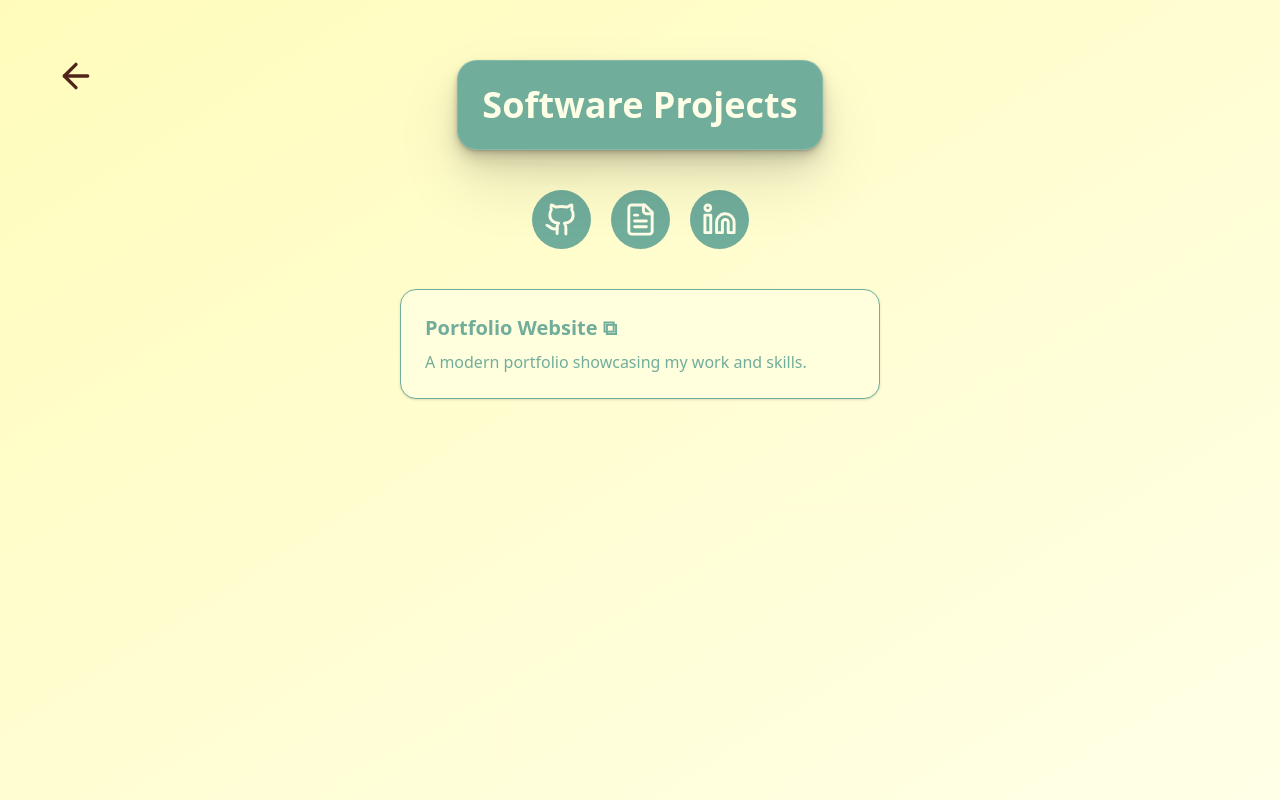
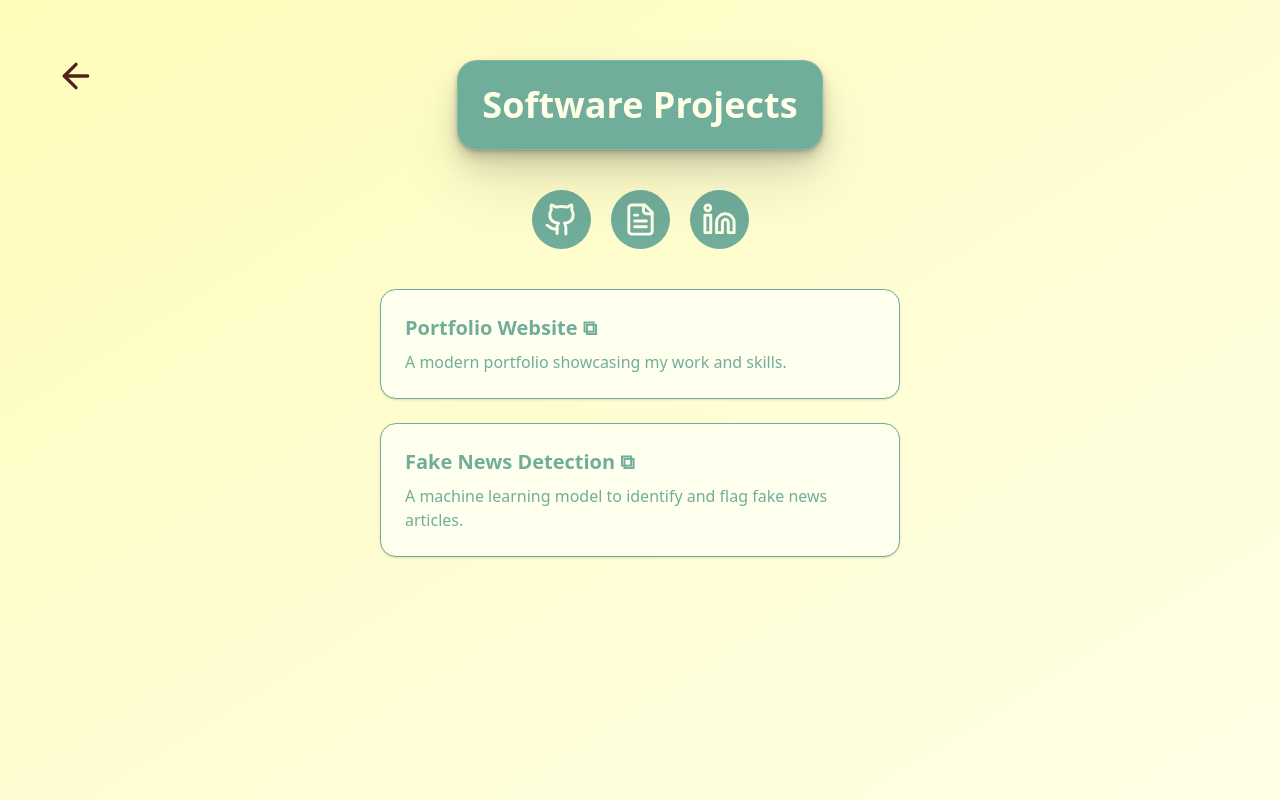
Before and after one commit to MChandra111/CreativePortfolioWebsite, a Next.js app in the folder porfolio/: page /software in a window 1280 px wide. Built offline with nearby package versions, Linux system fonts and the light colour scheme.

Commit message:
Final edits before blog page

```diff
--- a/porfolio/app/music/page.tsx
+++ b/porfolio/app/music/page.tsx
@@ -28,7 +28,7 @@ export default function MusicPage() {
           </BorderGlow>
         </div>
       </header>
-      <div className="grid grid-cols-1 gap-5 flex-col justify-items-center pt-5 pb-10">
+      <div className="grid grid-cols-1 gap-5 flex-col justify-items-center pb-10">
             <motion.a
                 href="https://www.youtube.com/@OrionMusic04"
                 target="_blank"
--- a/porfolio/app/software/page.tsx
+++ b/porfolio/app/software/page.tsx
@@ -13,9 +13,16 @@ const projects = [
     id: 1,
     name: "Portfolio Website",
     description: "A modern portfolio showcasing my work and skills.",
-    technologies: ["React", "TypeScript", "Tailwind CSS", "Next.js", "Figma"],
+    technologies: ["React", "TypeScript", "Tailwind CSS", "Next.js", "Figma", "MongoDB", "Github Copilot"],
     href: "https://github.com/MChandra111/CreativePortfolioWebsite",
   },
+  {
+    id: 2,
+    name: "Fake News Detection",
+    description: "A machine learning model to identify and flag fake news articles.",
+    technologies: ["Python"],
+    href: "#",
+  }
 ];
 
 function ProjectCard({ project }: { project: typeof projects[0] }) {
@@ -24,7 +31,7 @@ function ProjectCard({ project }: { project: typeof projects[0] }) {
   return (
     <Link key={project.id} href={project.href} className="block">
     <motion.div
-      className="relative w-120 max-w-full bg-[#ffffde] rounded-2xl p-6 shadow-sm cursor-pointer"
+      className="relative w-130 max-w-full bg-[#ffffee] rounded-2xl p-6 shadow-sm cursor-pointer"
       style={{ borderColor: "#71AD9B", borderWidth: "1px" }}
       whileHover={{ x: 8 }}
       transition={{ type: "spring", stiffness: 300, damping: 20 }}
```
